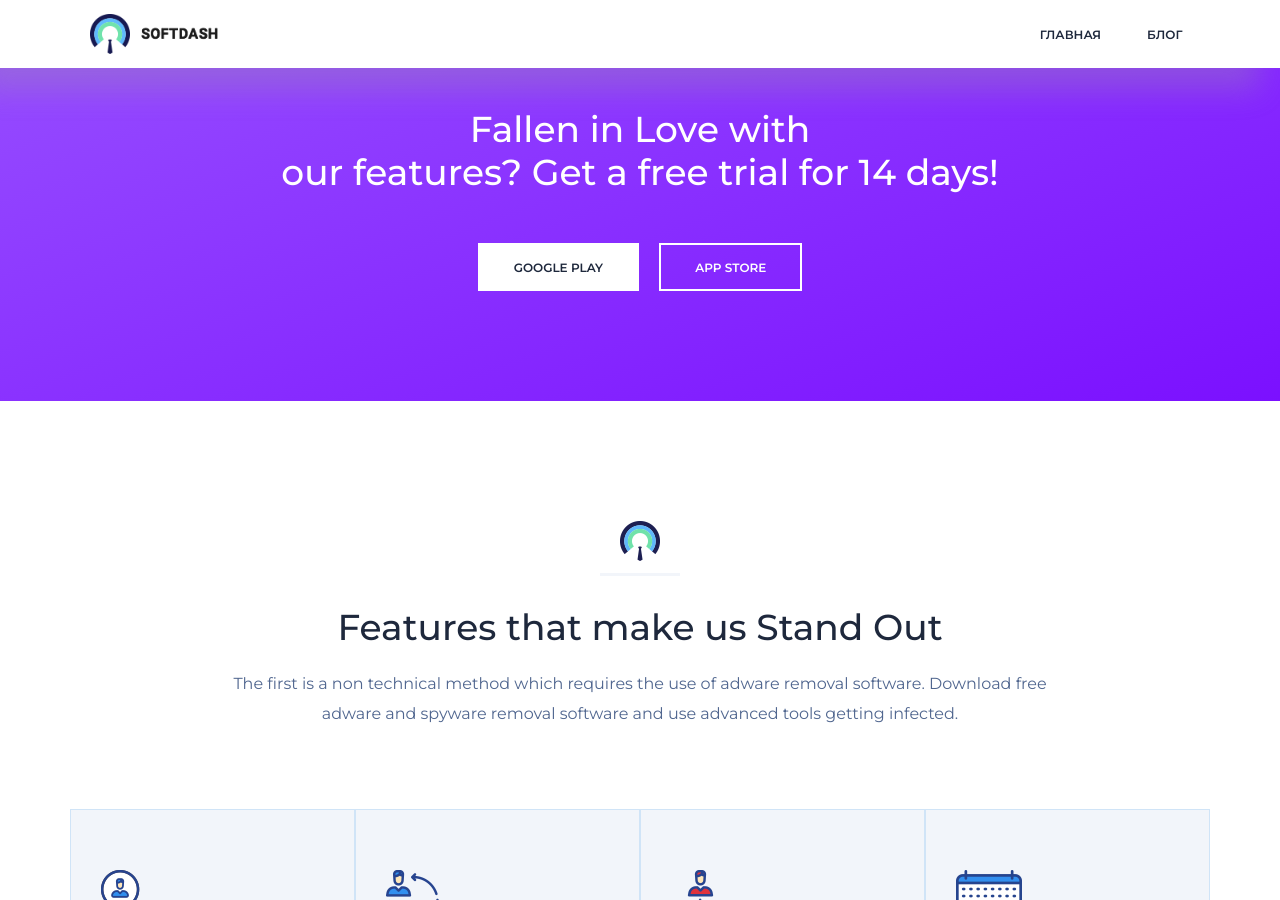
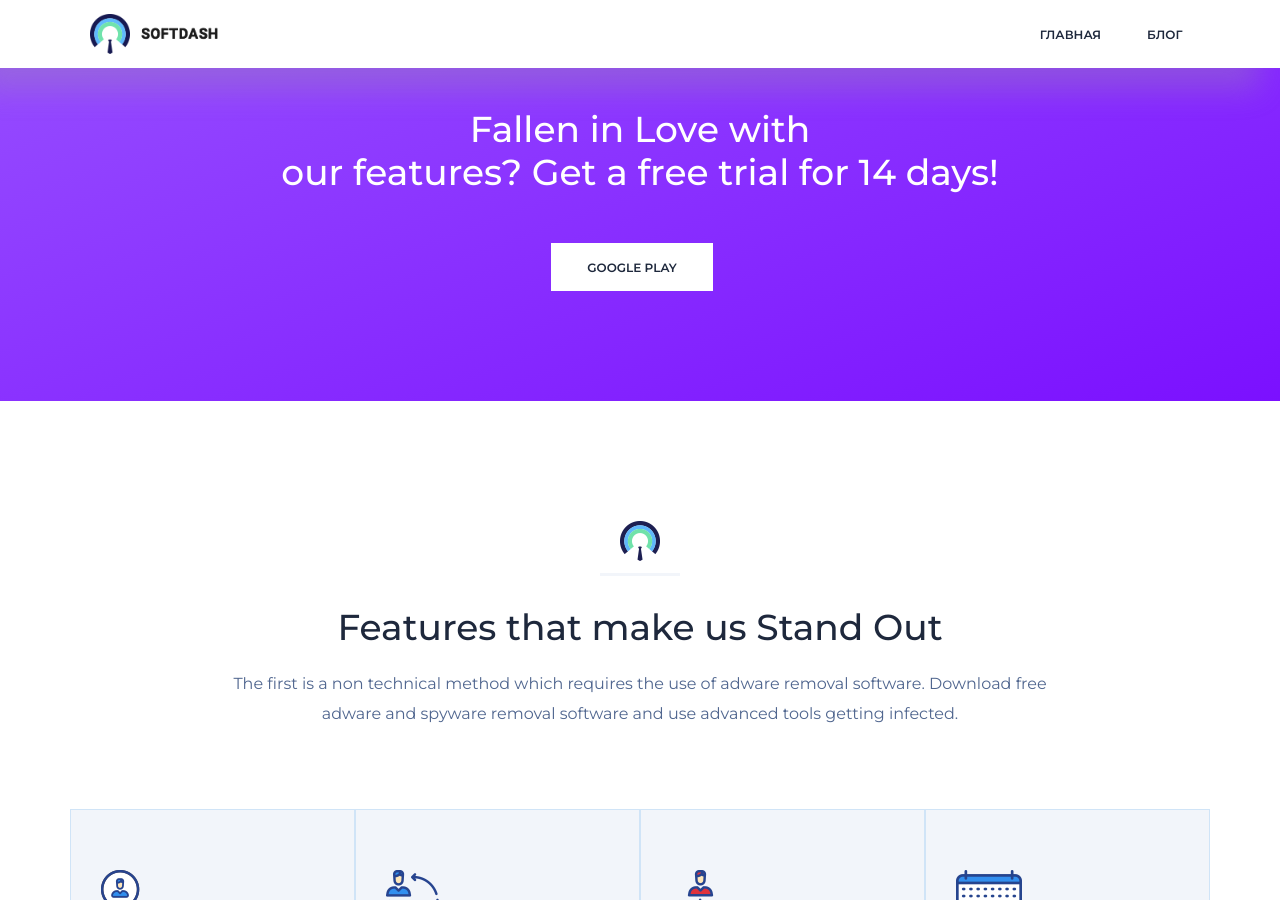
Before and after one commit to RakhimyanTim/glazastics.github.io, a Jekyll site: the page built from features.html, in a window 1280 px wide and 900 px high, scrolled down 1289 px. Built offline with Jekyll 4.4.1, drawn with Linux system fonts in a browser that asks for light colours.

Commit message:
Update cta.html

```diff
--- a/_includes/section/cta.html
+++ b/_includes/section/cta.html
@@ -6,7 +6,6 @@
                     <h1 class="text-white mb-5">{{ site.cta_title }}</h1>
                     <div class="cta-btn">
                         <a href="{{ site.cta_btn_link_one }}" class="ct-btn1 mr-sm-3 mb-sm-0 mb-3">{{ site.cta_btn_text_one }}</a>
-                        <a href="{{ site.cta_btn_link_two }}" class="ct-btn2 active">{{ site.cta_btn_text_two }}</a>
                     </div>
                 </div>
             </div>
```
